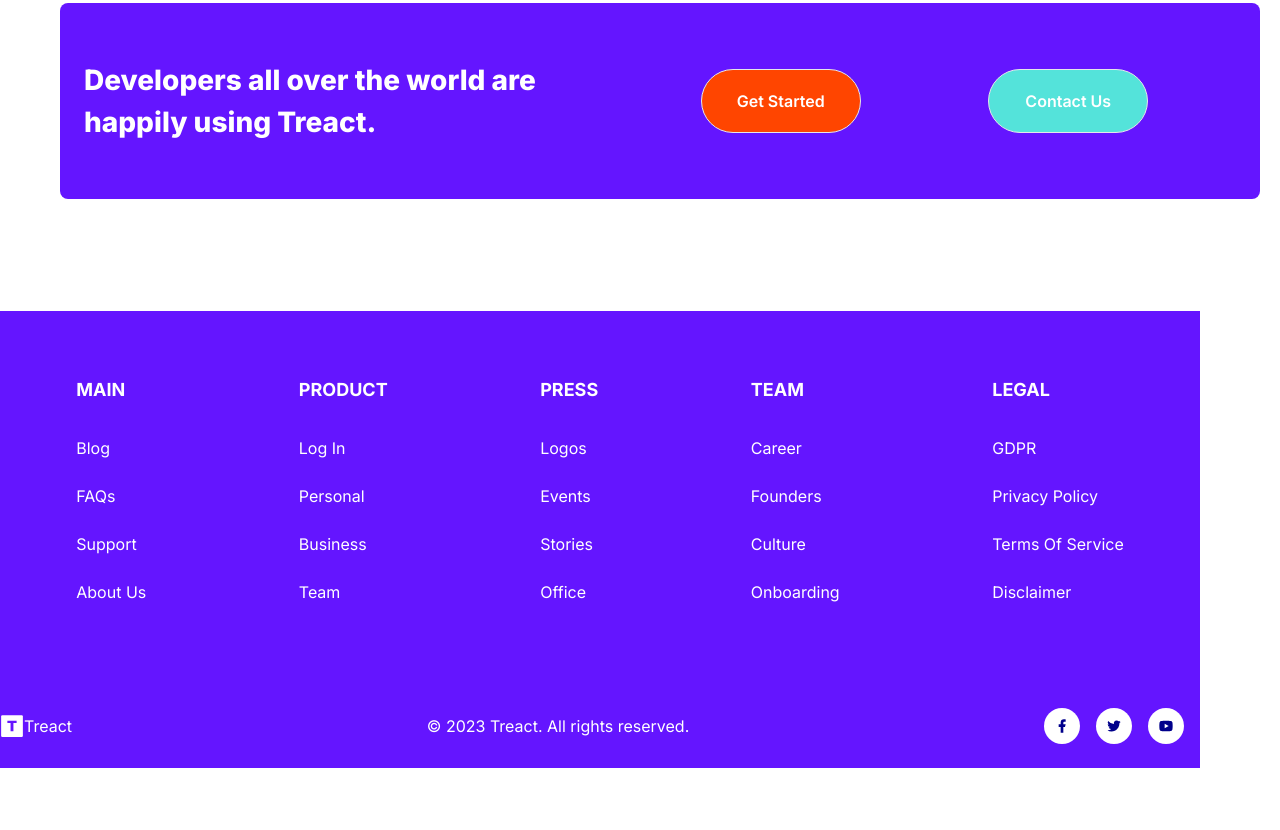
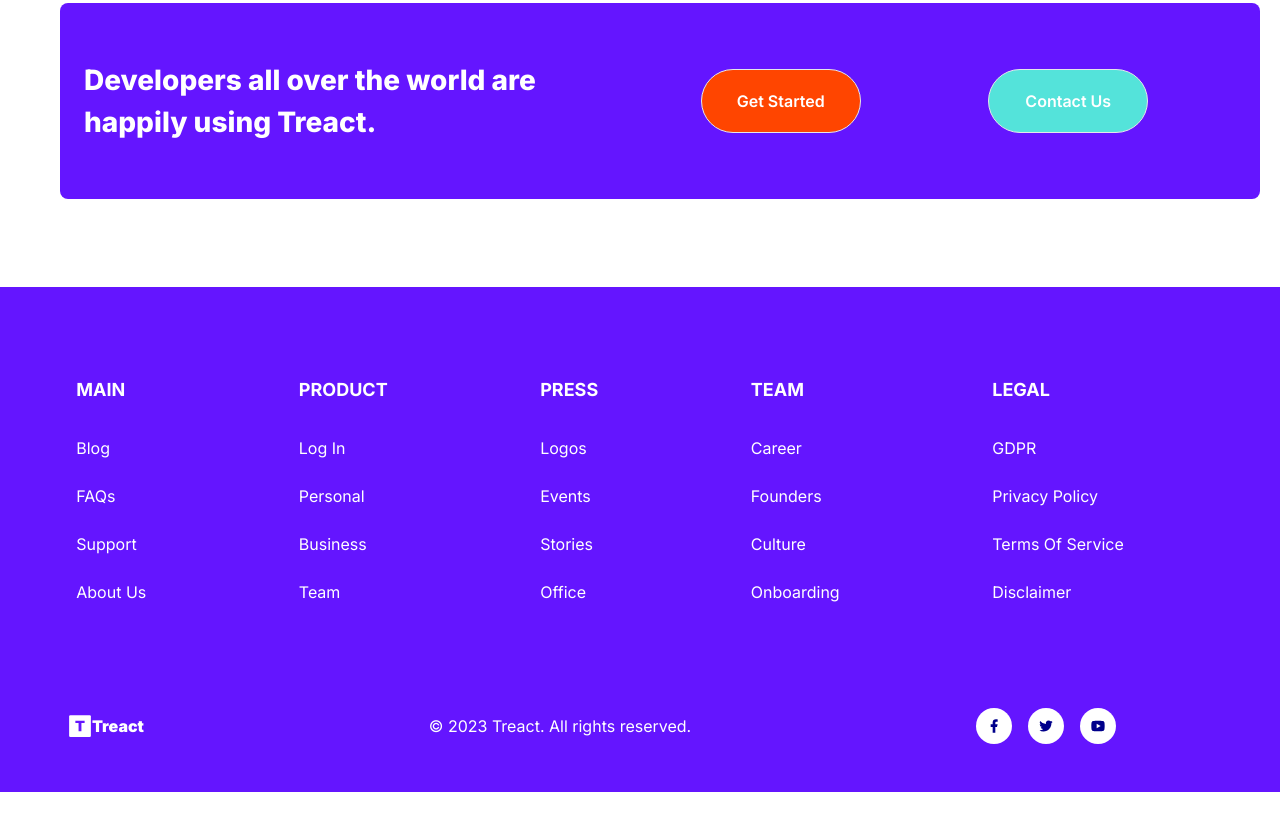
Before and after one commit to iroussos25/Treact, a plain HTML site: page index.html in a window 1280 px wide. Shown: the part 5278-6108 px from the top of the page. After the commit the page ends 6070 px from the top, so only its background shows below. Drawn offline with Linux system fonts and the light colour scheme.

Commit message:
footer bottom

```diff
--- a/styles.css
+++ b/styles.css
@@ -897,7 +897,7 @@ align-items: center;
     max-width: 1200px;
     padding: 24px 0;
     position: relative;
-    margin: 64px 0;
+    margin-top: 64px;
 }
 
 .footer__row{
@@ -944,8 +944,13 @@ align-items: center;
         align-items: center;
         justify-content: space-between;
         width: 100%;
-        padding: 24px 0;
+        padding: 24px 68px;
 
+    }
+    .footer__title {
+        font-weight: 900;
+        font-size: 16px;
+        color: white;
     }
 
     .footer__logo {
@@ -975,3 +980,7 @@ align-items: center;
         padding: 10px;
         border-radius: 24px;
     }
+
+#footer {
+    background-color: #6415ff;
+}
```
